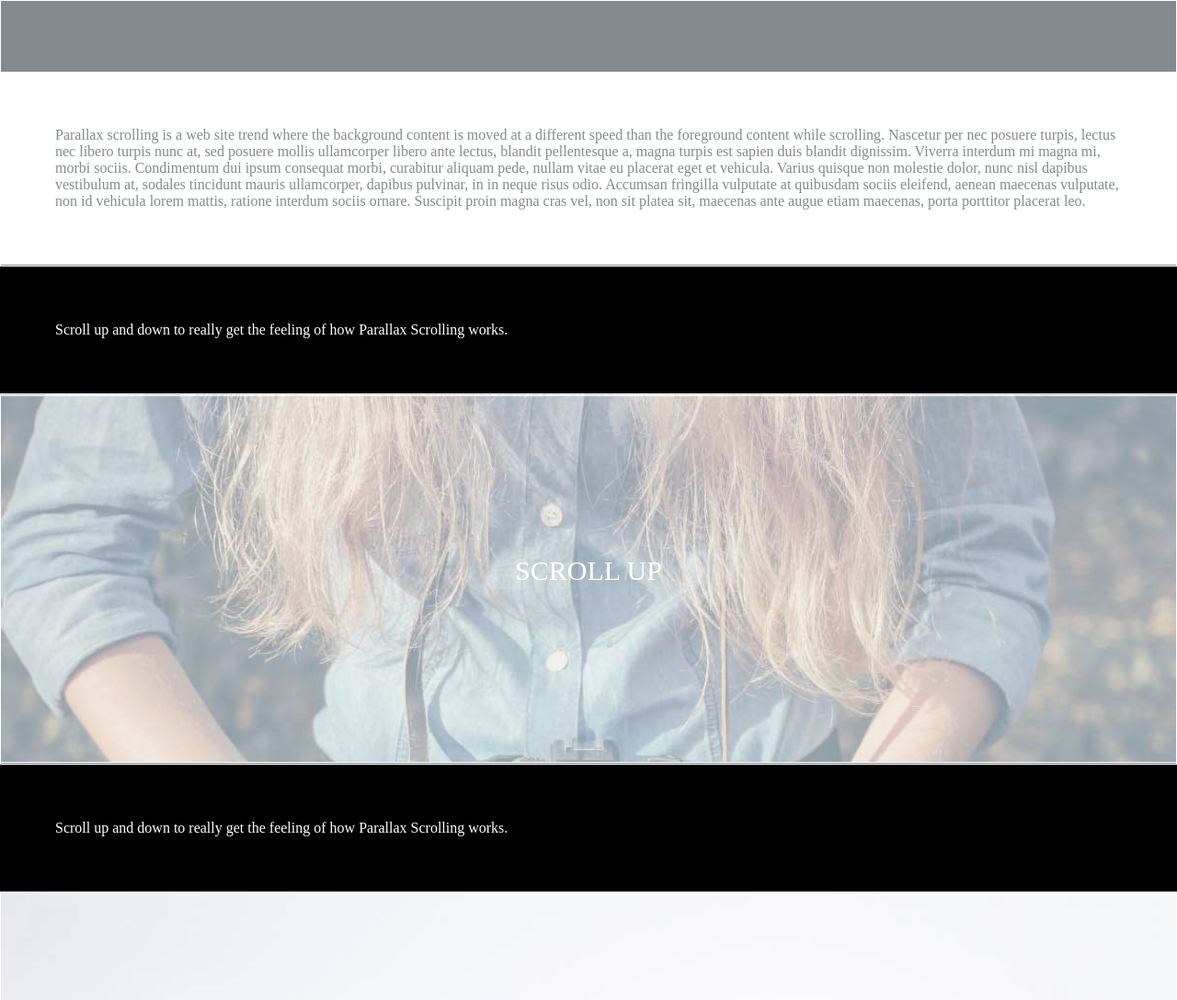
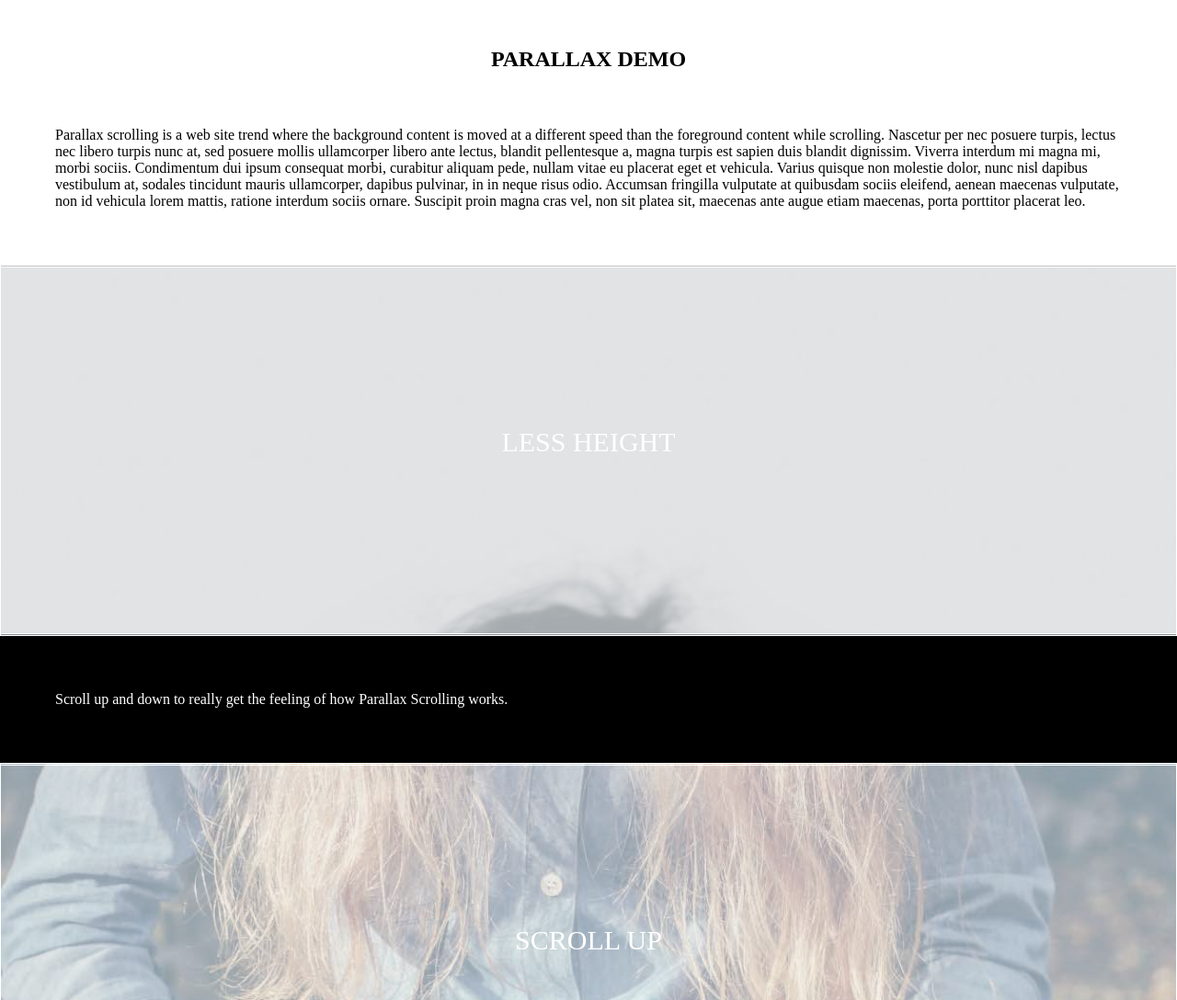
Before and after one commit to Olamilekan10/parallax, a plain HTML site: page index.html in a window 1280 px wide. Shown: the part 803-1891 px from the top of the page at 92% size. Drawn offline with Linux system fonts and the light colour scheme.

```diff
--- a/index.html
+++ b/index.html
@@ -17,9 +17,9 @@
      <div id="word">
        Parallax scrolling is a web site trend where the background content is moved at a different speed than the foreground content while scrolling. Nascetur per nec posuere turpis, lectus nec libero turpis nunc at, sed posuere mollis ullamcorper libero ante lectus, blandit pellentesque a, magna turpis est sapien duis blandit dignissim. Viverra interdum mi magna mi, morbi sociis. Condimentum dui ipsum consequat morbi, curabitur aliquam pede, nullam vitae eu placerat eget et vehicula. Varius quisque non molestie dolor, nunc nisl dapibus vestibulum at, sodales tincidunt mauris ullamcorper, dapibus pulvinar, in in neque risus odio. Accumsan fringilla vulputate at quibusdam sociis eleifend, aenean maecenas vulputate, non id vehicula lorem mattis, ratione interdum sociis ornare. Suscipit proin magna cras vel, non sit platea sit, maecenas ante augue etiam maecenas, porta porttitor placerat leo.
      </div>
-     <!-- <div id="pics2">
+     <div id="pics2">
             <div id="box2">LESS HEIGHT</div>
-     </div> -->
+     </div>
      <div id="pics2a"></div>
      <div id="word2">
        Scroll up and down to really get the feeling of how Parallax Scrolling works.
```
